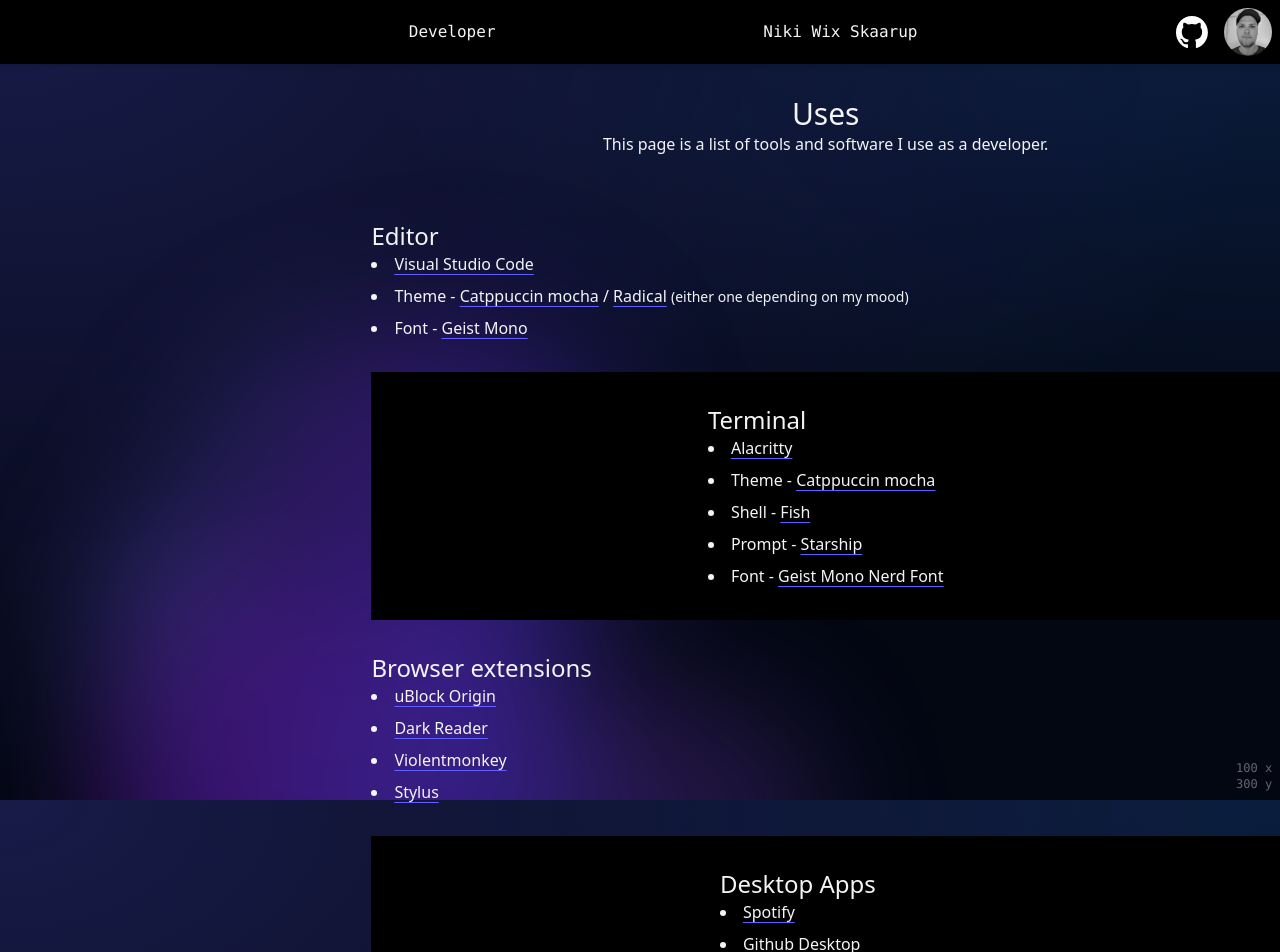
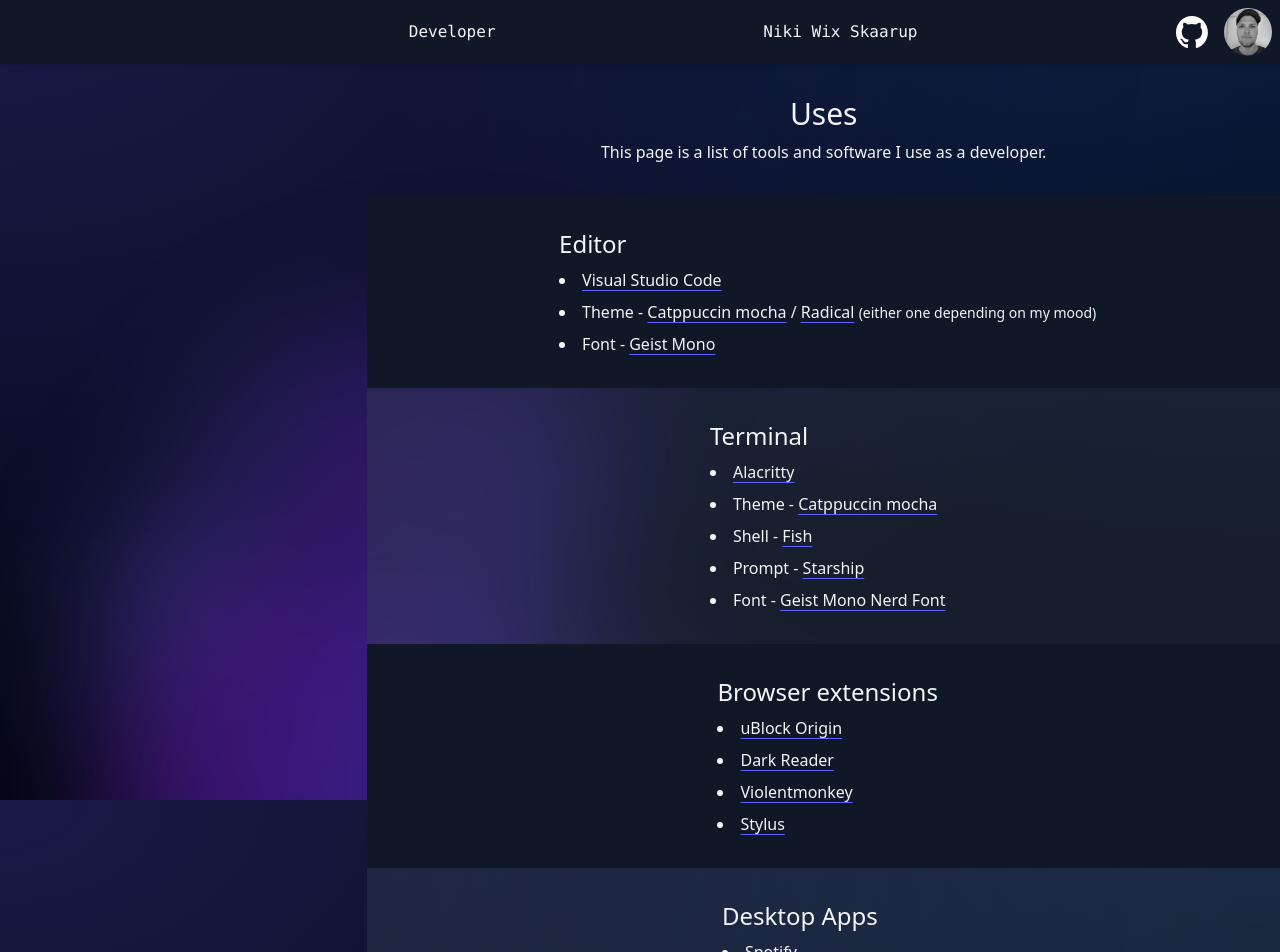
Before and after one commit to NikiSkaarup/skaarup.dev-v2, a SvelteKit app: page /uses in a window 1280 px wide. Shown: the top 952 px of the page. Built offline with nearby package versions, Linux system fonts and the light colour scheme.

Commit message:
updated uses

```diff
--- a/src/lib/components/ui/avatar.svelte
+++ b/src/lib/components/ui/avatar.svelte
@@ -17,7 +17,7 @@
 		loading="eager"
 		class="aspect-square h-full object-cover"
 		src={portrait}
-		alt="portrait"
+		alt="nws"
 		style="filter: url(#{noiseId});"
 	/>
 </div>
--- a/src/lib/components/ui/github-logo.svelte
+++ b/src/lib/components/ui/github-logo.svelte
@@ -14,5 +14,5 @@
 	class="aspect-square {myClass}"
 	src={dark ? GithubLogoDark : GithubLogoWhite}
 	loading="eager"
-	alt="Github logo"
+	alt="gh"
 />
--- a/src/lib/components/ui/header.svelte
+++ b/src/lib/components/ui/header.svelte
@@ -3,7 +3,7 @@
 	import GithubLogo from './github-logo.svelte';
 </script>
 
-<header class="content sticky top-0 z-20 grid bg-black py-2 font-mono drop-shadow sm:px-2">
+<header class="content sticky top-0 z-20 grid bg-gray-900 py-2 font-mono drop-shadow sm:px-2">
 	<div class="grid grid-cols-3">
 		<div class="flex items-center gap-8">
 			<a href="#main" class="sr-only">main content</a>
--- a/src/lib/components/ui/link.svelte
+++ b/src/lib/components/ui/link.svelte
@@ -6,9 +6,19 @@
 	let myClass =
 		'underline decoration-indigo-500 underline-offset-4 transition-all hover:decoration-2';
 
+	/** @type {string | null | undefined}*/
+	let target = undefined;
+	/** @type {string | null | undefined}*/
+	let rel = undefined;
+
+	if (!href.startsWith('/')) {
+		target = '_blank';
+		rel = 'noopener noreferrer';
+	}
+
 	export { myClass as class };
 </script>
 
-<a {href} target="_blank" rel="noopener noreferrer" class={myClass}>
+<a {href} {target} {rel} class={myClass}>
 	<slot />
 </a>
--- a/src/lib/components/ui/list.svelte
+++ b/src/lib/components/ui/list.svelte
@@ -1,6 +1,6 @@
 <script>
 	/** @type {string | null | undefined}*/
-	let myClass = 'list-inside list-disc space-y-2';
+	let myClass = 'list-inside list-disc flex flex-col gap-2';
 
 	export { myClass as class };
 </script>
--- /dev/null
+++ b/src/lib/components/ui/page-heading.svelte
@@ -0,0 +1,4 @@
+<header class="flex flex-col gap-2 py-8">
+	<h1 class="text-center text-3xl"><slot name="title" /></h1>
+	<slot />
+</header>
--- a/src/lib/components/ui/uses-section.svelte
+++ b/src/lib/components/ui/uses-section.svelte
@@ -8,7 +8,7 @@
 	export { myClass as class };
 </script>
 
-<section class="py-8 {myClass}">
+<section class="flex flex-col gap-2 py-8 {myClass}">
 	<h2 {id} class="scroll-m-24 text-2xl">
 		<a href="#{id}"><slot name="title" /></a>
 	</h2>
--- a/src/routes/uses/+page.svelte
+++ b/src/routes/uses/+page.svelte
@@ -1,18 +1,18 @@
 <script>
 	import Link from '$lib/components/ui/link.svelte';
 	import List from '$lib/components/ui/list.svelte';
+	import PageHeading from '$lib/components/ui/page-heading.svelte';
 	import UsesSection from '$lib/components/ui/uses-section.svelte';
 </script>
 
 <article class="content grid">
-	<header class="py-8">
-		<h1 class="text-center text-3xl">Uses</h1>
+	<PageHeading>
+		<svelte:fragment slot="title">Uses</svelte:fragment>
 		<p class="text-balance text-center">
 			This page is a list of tools and software I use as a developer.
 		</p>
-	</header>
-
-	<UsesSection id="editor">
+	</PageHeading>
+	<UsesSection id="editor" class="breakout content grid bg-gray-900">
 		<svelte:fragment slot="title">Editor</svelte:fragment>
 		<List>
 			<li>
@@ -30,7 +30,7 @@
 			</li>
 		</List>
 	</UsesSection>
-	<UsesSection id="terminal" class="breakout content grid bg-black">
+	<UsesSection id="terminal" class="full-width content grid bg-gray-700/40">
 		<svelte:fragment slot="title">Terminal</svelte:fragment>
 		<List>
 			<li><Link href="https://github.com/alacritty/alacritty">Alacritty</Link></li>
@@ -53,7 +53,7 @@
 			</li>
 		</List>
 	</UsesSection>
-	<UsesSection id="browser-extensions">
+	<UsesSection id="browser-extensions" class="breakout content grid bg-gray-900">
 		<svelte:fragment slot="title">Browser extensions</svelte:fragment>
 		<List>
 			<li><Link href="https://github.com/gorhill/uBlock">uBlock Origin</Link></li>
@@ -64,7 +64,7 @@
 			<li><Link href="https://github.com/openstyles/stylus">Stylus</Link></li>
 		</List>
 	</UsesSection>
-	<UsesSection id="desktop-apps" class="breakout content grid bg-black">
+	<UsesSection id="desktop-apps" class="full-width content grid bg-gray-700/40">
 		<svelte:fragment slot="title">Desktop Apps</svelte:fragment>
 		<List>
 			<li><Link href="https://spotify.com">Spotify</Link></li>
@@ -88,7 +88,7 @@
 			</li>
 		</List>
 	</UsesSection>
-	<UsesSection id="cli">
+	<UsesSection id="cli" class="breakout content grid bg-gray-900">
 		<svelte:fragment slot="title">CLIs</svelte:fragment>
 		<List>
 			<li>
```
